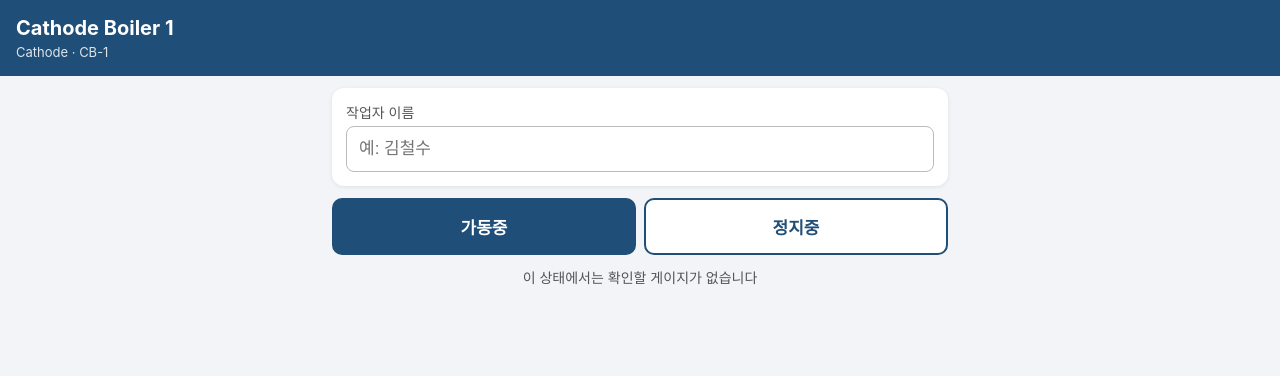
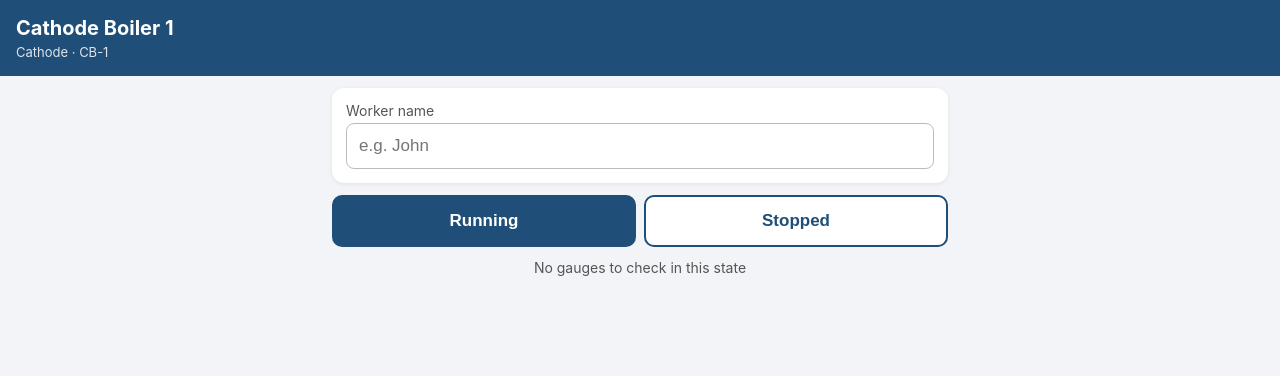
Before and after one commit to jungg181/boiler-gauge-app, a Flask app: page /e/CB-1 in a window 1280 px wide. Shown: the top 376 px of the page. Run offline with Flask 3, Linux system fonts and the light colour scheme.

Commit message:
English UI

```diff
--- a/templates/equip.html
+++ b/templates/equip.html
@@ -1,12 +1,12 @@
 <!DOCTYPE html>
-<html lang="ko">
+<html lang="en">
 <head>
 <meta charset="utf-8">
 <meta name="viewport" content="width=device-width, initial-scale=1, maximum-scale=1">
-<title>보일러 게이지 점검</title>
+<title>Boiler Gauge Check</title>
 <style>
   * { box-sizing: border-box; }
-  body { font-family: -apple-system, "Malgun Gothic", sans-serif; margin: 0; background: #f2f4f7; color: #222; }
+  body { font-family: -apple-system, "Segoe UI", sans-serif; margin: 0; background: #f2f4f7; color: #222; }
   header { background: #1F4E78; color: #fff; padding: 16px; position: sticky; top: 0; z-index: 10; }
   header h1 { margin: 0; font-size: 20px; }
   header p { margin: 4px 0 0; font-size: 13px; opacity: .85; }
@@ -39,17 +39,17 @@
 </head>
 <body>
 <header>
-  <h1 id="title">설비</h1>
+  <h1 id="title">Equipment</h1>
   <p id="subtitle"></p>
 </header>
 <main>
   <div class="card">
-    <div style="font-size:14px;color:#555;margin-bottom:4px">작업자 이름</div>
-    <input type="text" id="worker" placeholder="예: 김철수" style="margin-top:0">
+    <div style="font-size:14px;color:#555;margin-bottom:4px">Worker name</div>
+    <input type="text" id="worker" placeholder="e.g. John" style="margin-top:0">
   </div>
   <div class="toggle">
-    <button id="btnRun" class="on">가동중</button>
-    <button id="btnStop">정지중</button>
+    <button id="btnRun" class="on">Running</button>
+    <button id="btnStop">Stopped</button>
   </div>
   <div class="prog" id="prog"></div>
   <div id="gauges"></div>
@@ -88,7 +88,7 @@ function render() {
   const list = visibleGauges();
   const box = document.getElementById("gauges");
   const done = list.filter(g => doneSet.has(g.id)).length;
-  document.getElementById("prog").textContent = list.length ? `${done} / ${list.length} 완료` : "이 상태에서는 확인할 게이지가 없습니다";
+  document.getElementById("prog").textContent = list.length ? `${done} / ${list.length} done` : "No gauges to check in this state";
   box.innerHTML = "";
   list.forEach(g => {
     const card = document.createElement("div");
@@ -96,10 +96,10 @@ function render() {
     card.id = "card-" + g.id;
     card.innerHTML = `
       <div class="gname">${doneSet.has(g.id) ? '<span class="ok-badge">✓</span> ' : ""}${esc(g.name)}</div>
-      <div class="gmeta">${esc(g.item || "측정 항목 미등록")} ${g.unit ? "· " + esc(g.unit) : ""}${g.calibrated ? "" : ' · <span style="color:#b26a00">캘리브레이션 필요</span>'}</div>
+      <div class="gmeta">${esc(g.item || "Item not registered")} ${g.unit ? "· " + esc(g.unit) : ""}${g.calibrated ? "" : ' · <span style="color:#b26a00">Calibration needed</span>'}</div>
       <div class="res" style="display:none"></div>
       <input type="file" accept="image/*" capture="environment" style="display:none" id="file-${g.id}">
-      <button class="btn btn-cam" onclick="shoot('${g.id}')">📷 촬영하기</button>`;
+      <button class="btn btn-cam" onclick="shoot('${g.id}')">📷 Take photo</button>`;
     box.appendChild(card);
     card.querySelector("input").addEventListener("change", ev => onPhoto(g, ev.target.files[0]));
   });
@@ -111,7 +111,7 @@ function esc(s) { return String(s == null ? "" : s).replace(/[&<>"]/g, c => ({"&
 
 function shoot(gid) { document.getElementById("file-" + gid).click(); }
 
-// 휴대폰에서 보내기 전에 사진을 1280px로 축소 (전송+판독 속도 향상)
+// Shrink the photo to 1280px before upload (faster upload + reading)
 async function shrinkPhoto(file) {
   try {
     const bmp = await createImageBitmap(file, { imageOrientation: "from-image" });
@@ -131,7 +131,7 @@ async function onPhoto(g, file) {
   const card = document.getElementById("card-" + g.id);
   const res = card.querySelector(".res");
   res.style.display = "block";
-  res.innerHTML = `<img class="thumb" id="thumb-${g.id}"><div style="margin-top:8px;color:#666">전송·판독 중...</div>`;
+  res.innerHTML = `<img class="thumb" id="thumb-${g.id}"><div style="margin-top:8px;color:#666">Uploading / reading...</div>`;
   document.getElementById("thumb-" + g.id).src = URL.createObjectURL(file);
 
   const small = await shrinkPhoto(file);
@@ -142,22 +142,22 @@ async function onPhoto(g, file) {
   try {
     const r = await fetch("/api/read", { method: "POST", body: fd });
     data = await r.json();
-  } catch (e) { data = { error: "서버 연결 실패" }; }
+  } catch (e) { data = { error: "Server connection failed" }; }
 
   if (data.error) {
-    res.innerHTML += `<div class="warn">판독 실패: ${esc(data.error)}<br>아래에 직접 입력해주세요.</div>` + manualHtml(g, "");
+    res.innerHTML += `<div class="warn">Read failed: ${esc(data.error)}<br>Please enter the value manually below.</div>` + manualHtml(g, "");
     return;
   }
   window["_last_" + g.id] = data;
   let html = "";
   if (data.value == null) {
-    html = `<div class="warn">자동 판독: 바늘 각도 ${data.angle_deg}° (캘리브레이션 미등록 — 값을 직접 입력해주세요)</div>` + manualHtml(g, "");
+    html = `<div class="warn">Auto read: needle angle ${data.angle_deg}° (not calibrated — please enter the value manually)</div>` + manualHtml(g, "");
   } else {
     html = `<div class="val">${data.value} <span style="font-size:18px">${esc(data.unit || "")}</span></div>
-      <div style="font-size:12px;color:#888">바늘 각도 ${data.angle_deg}° · 자동 판독</div>
+      <div style="font-size:12px;color:#888">Needle angle ${data.angle_deg}° · auto read</div>
       <div class="row">
-        <button class="btn btn-ok" onclick="confirmReading('${g.id}', false)">✓ 확인</button>
-        <button class="btn btn-edit" onclick="showManual('${g.id}')">직접 입력</button>
+        <button class="btn btn-ok" onclick="confirmReading('${g.id}', false)">✓ Confirm</button>
+        <button class="btn btn-edit" onclick="showManual('${g.id}')">Manual entry</button>
       </div>
       <div class="manual" style="display:none">${manualHtml(g, data.value)}</div>`;
   }
@@ -165,8 +165,8 @@ async function onPhoto(g, file) {
 }
 
 function manualHtml(g, preset) {
-  return `<input type="number" step="any" id="manual-${g.id}" placeholder="측정값 입력" value="${preset == null ? "" : preset}">
-    <button class="btn btn-ok" onclick="confirmReading('${g.id}', true)">✓ 저장</button>`;
+  return `<input type="number" step="any" id="manual-${g.id}" placeholder="Enter value" value="${preset == null ? "" : preset}">
+    <button class="btn btn-ok" onclick="confirmReading('${g.id}', true)">✓ Save</button>`;
 }
 function showManual(gid) {
   const m = document.querySelector("#card-" + gid + " .manual");
@@ -179,20 +179,20 @@ async function confirmReading(gid, manual) {
   let value = last.value;
   if (manual) {
     value = document.getElementById("manual-" + gid).value;
-    if (value === "" || value == null) { toast("값을 입력해주세요"); return; }
+    if (value === "" || value == null) { toast("Please enter a value"); return; }
   }
   const body = {
     equip_id: EQUIP_ID, gauge_id: gid, value: value,
     unit: g.unit || last.unit || "",
-    angle_deg: last.angle_deg || "", state: state === "run" ? "가동중" : "정지중",
+    angle_deg: last.angle_deg || "", state: state === "run" ? "Running" : "Stopped",
     worker: worker.value || "", photo: last.photo || "", manual: manual
   };
   try {
     await fetch("/api/log", { method: "POST", headers: {"Content-Type": "application/json"}, body: JSON.stringify(body) });
-  } catch (e) { toast("저장 실패 — 다시 시도해주세요"); return; }
+  } catch (e) { toast("Save failed — please try again"); return; }
   doneSet.add(gid);
   localStorage.setItem("done_" + EQUIP_ID + "_" + state, JSON.stringify([...doneSet]));
-  toast("저장됐습니다 ✓");
+  toast("Saved ✓");
   render();
 }
 
```
